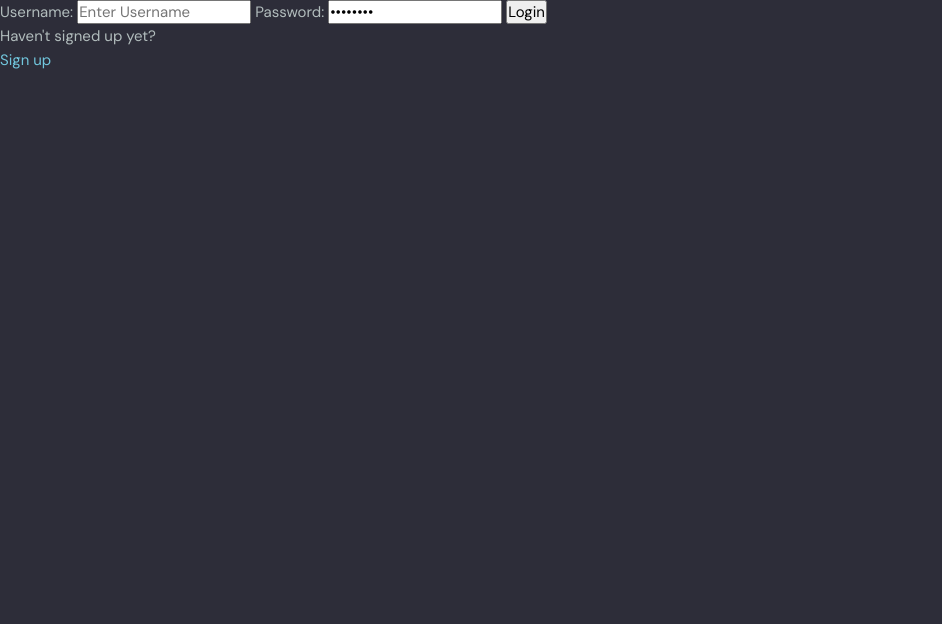
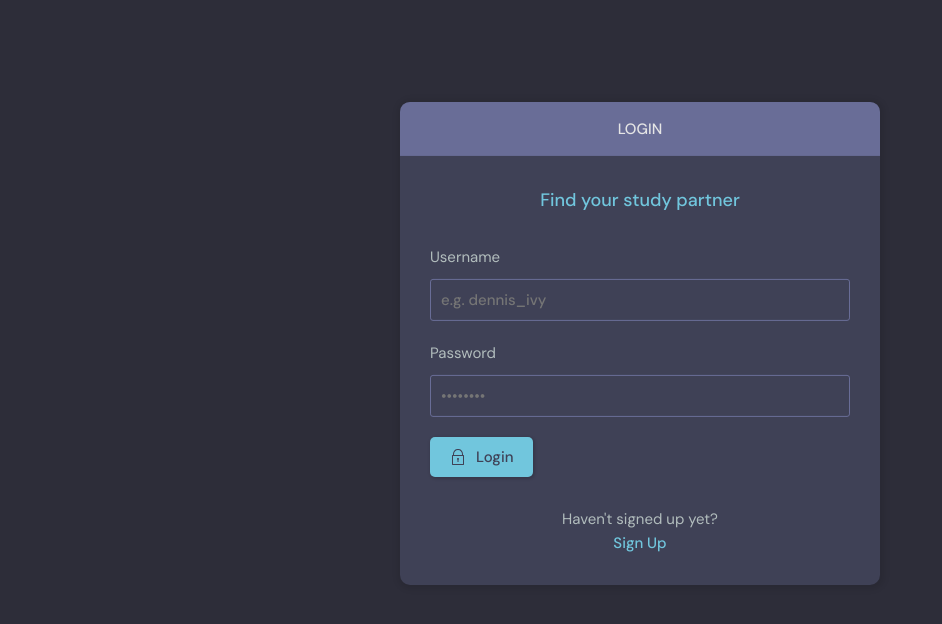
Before and after one commit to joe-mccann-dev/django-tutorial, a Django app: page /login/ in a window 1280 px wide. Shown: the part 76-700 px from the top of the page, without its empty margins (0-942 px from the left). Run offline with Django 4.2, Linux system fonts and the light colour scheme.

Commit message:
Cleanup login and delete forms.

```diff
--- a/base/templates/base/login_register.html
+++ b/base/templates/base/login_register.html
@@ -1,39 +1,99 @@
 {% extends 'main.html' %}
 
 {% block content %}
+<main class="auth layout">
 
-{% if page == 'login' %}
-<div>
-  <form method="POST" action="">
-    {% csrf_token %}
+  {% if page == 'login' %}
+  <div class="container">
+    <div class="layout__box">
+      <div class="layout__boxHeader">
+        <div class="layout__boxTitle">
+          <h3>Login</h3>
+        </div>
+      </div>
+      <div class="layout__body">
+        <h2 class="auth__tagline">Find your study partner</h2>
 
-    <label>Username:</label>
-    <input type="text" name="username" placeholder="Enter Username" />
+        <form class="form" method="POST" action="">
+          {% csrf_token %}
+          <div class="form__group form__group">
+            <label for="room_name">Username</label>
+            <input id="username" name="username" type="text" placeholder="e.g. dennis_ivy" />
+          </div>
+          <div class="form__group">
+            <label for="password">Password</label>
+            <input id="password" name="password" type="password"
+              placeholder="&bull;&bull;&bull;&bull;&bull;&bull;&bull;&bull;" />
+          </div>
 
-    <label>Password:</label>
-    <input type="password" name="password" value="password" placeholder="Enter Password" />
-    <input type="submit" value="Login" />
-  </form>
+          <button class="btn btn--main" type="submit">
+            <svg version="1.1" xmlns="http://www.w3.org/2000/svg" width="32" height="32" viewBox="0 0 32 32">
+              <title>lock</title>
+              <path
+                d="M27 12h-1v-2c0-5.514-4.486-10-10-10s-10 4.486-10 10v2h-1c-0.553 0-1 0.447-1 1v18c0 0.553 0.447 1 1 1h22c0.553 0 1-0.447 1-1v-18c0-0.553-0.447-1-1-1zM8 10c0-4.411 3.589-8 8-8s8 3.589 8 8v2h-16v-2zM26 30h-20v-16h20v16z">
+              </path>
+              <path
+                d="M15 21.694v4.306h2v-4.306c0.587-0.348 1-0.961 1-1.694 0-1.105-0.895-2-2-2s-2 0.895-2 2c0 0.732 0.413 1.345 1 1.694z">
+              </path>
+            </svg>
 
-  <p>Haven't signed up yet? </p>
-  <a href="{% url 'register' %}">Sign up</a>
-</div>
+            Login
+          </button>
+        </form>
 
-{% else %}
+        <div class="auth__action">
+          <p>Haven't signed up yet?</p>
+          <a href="{% url 'register' %}" class="btn btn--link">Sign Up</a>
+        </div>
+      </div>
+    </div>
+  </div>
+  {% else %}
+  <div class="container">
+    <div class="layout__box">
+      <div class="layout__boxHeader">
+        <div class="layout__boxTitle">
+          <h3>Register</h3>
+        </div>
+      </div>
+      <div class="layout__body">
+        <h2 class="auth__tagline">Find your study partner</h2>
 
-<div>
-  <form method="POST" action="">
-    {% csrf_token %}
+        <form class="form" method="POST" action="">
+          {% csrf_token %}
 
-    {{form.as_p}}
+          {% for field in form %}
+          <div class="form__group form__group">
+            <label for="room_name">{{field.label}}</label>
+            {{field}}
+          </div>
 
-    <input type="submit" value="Register" />
-  </form>
+          {% endfor %}
 
-  <p>Already signed up? </p>
-  <a href="{% url 'login' %}">Login</a>
-</div>
+          <button class="btn btn--main" type="submit">
+            <svg version="1.1" xmlns="http://www.w3.org/2000/svg" width="32" height="32" viewBox="0 0 32 32">
+              <title>lock</title>
+              <path
+                d="M27 12h-1v-2c0-5.514-4.486-10-10-10s-10 4.486-10 10v2h-1c-0.553 0-1 0.447-1 1v18c0 0.553 0.447 1 1 1h22c0.553 0 1-0.447 1-1v-18c0-0.553-0.447-1-1-1zM8 10c0-4.411 3.589-8 8-8s8 3.589 8 8v2h-16v-2zM26 30h-20v-16h20v16z">
+              </path>
+              <path
+                d="M15 21.694v4.306h2v-4.306c0.587-0.348 1-0.961 1-1.694 0-1.105-0.895-2-2-2s-2 0.895-2 2c0 0.732 0.413 1.345 1 1.694z">
+              </path>
+            </svg>
 
-{% endif %}
+            Register
+          </button>
+        </form>
 
-{% endblock content%}
+        <div class="auth__action">
+          <p>Already signed up?</p>
+          <a href="{% url 'login' %}" class="btn btn--link">Login</a>
+        </div>
+      </div>
+    </div>
+  </div>
+
+  {% endif %}
+</main>
+
+{% endblock content %}
--- a/base/templates/base/room.html
+++ b/base/templates/base/room.html
@@ -109,7 +109,11 @@
         </div>
       </div>
       <div class="room__message">
-        <form action="#"><input name="" placeholder="Write your message here..." /></form>
+        <form action="" method="POST">
+          {% csrf_token %}
+          <input name="body" placeholder="Write your message here..." />
+
+        </form>
       </div>
     </div>
     <!-- Room End -->
```
Also changed, not shown: base/templates/base/delete.html (+32 -7 lines), base/templates/base/delete_old.html (added, +13 -0 lines), base/templates/base/login_register_old.html (added, +39 -0 lines).
